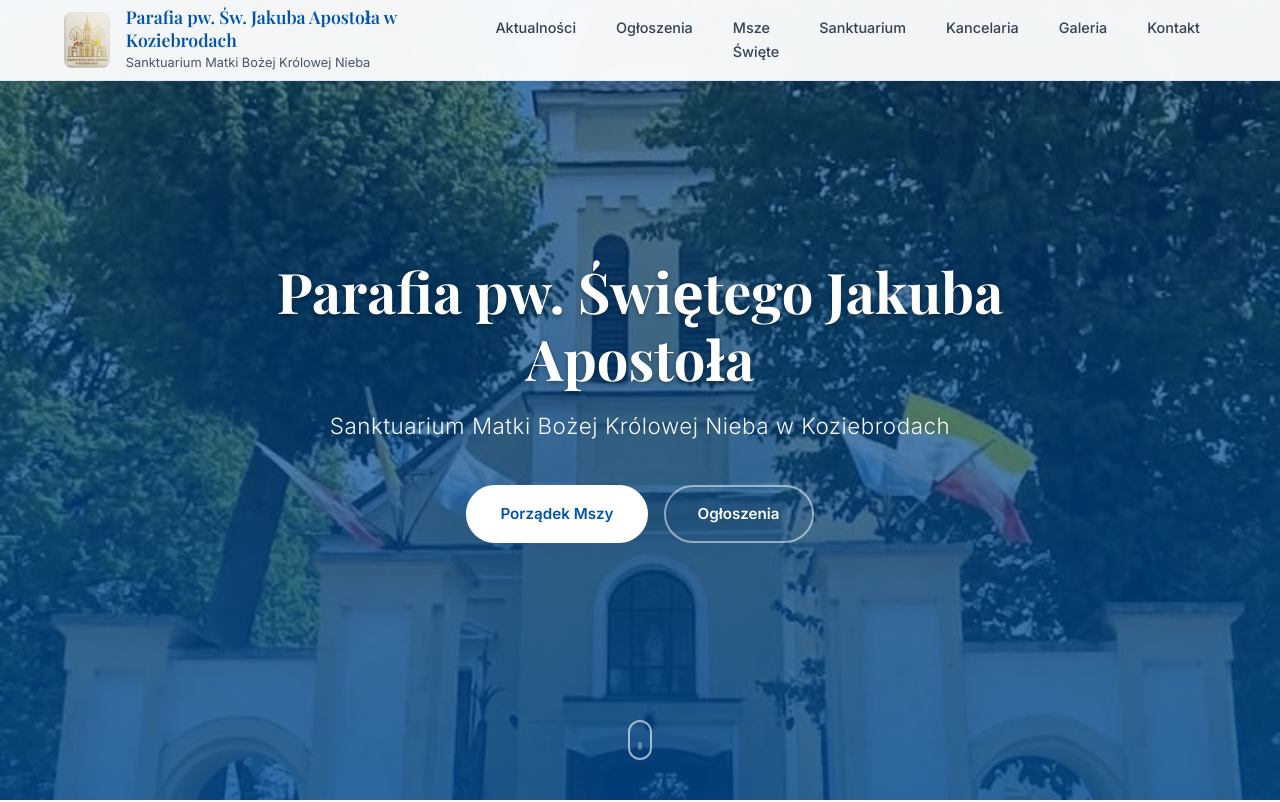
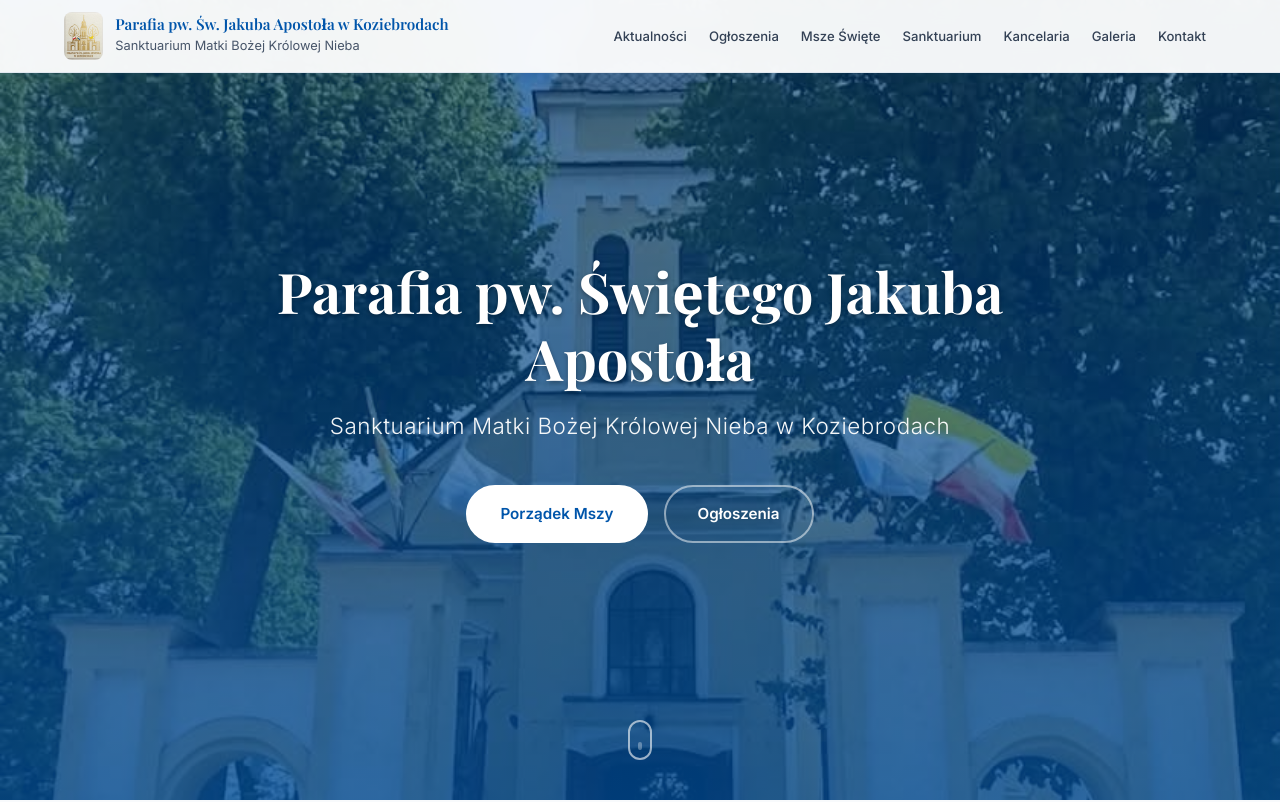
Before and after one commit to JakubPielgrzym/parafia, a plain HTML site: page index.html in a window 1280 px wide. Shown: the top 802 px of the page. Drawn offline with nearby package versions, Linux system fonts and the light colour scheme.

Commit message:
Reduce various CSS dimensions for consistency

```diff
--- a/css/style.css
+++ b/css/style.css
@@ -34,7 +34,7 @@
 
 html {
     scroll-behavior: smooth;
-    scroll-padding-top: 80px;
+    scroll-padding-top: 72px;
 }
 
 body {
@@ -70,19 +70,19 @@ body {
     display: flex;
     align-items: center;
     justify-content: space-between;
-    height: 80px;
+    height: 72px;
 }
 
 .logo {
     display: flex;
     align-items: center;
-    gap: 16px;
+    gap: 12px;
     text-decoration: none;
     color: inherit;
 }
 
 .logo img {
-    height: 56px;
+    height: 48px;
     width: auto;
     border-radius: 8px;
     object-fit: contain;
@@ -95,7 +95,7 @@ body {
 
 .logo-title {
     font-family: var(--font-heading);
-    font-size: 1.1rem;
+    font-size: 0.95rem;
     font-weight: 600;
     color: var(--color-primary);
     line-height: 1.3;
@@ -110,18 +110,19 @@ body {
 .nav-menu {
     display: flex;
     list-style: none;
-    gap: 8px;
+    gap: 2px;
 }
 
 .nav-link {
     display: block;
-    padding: 8px 16px;
+    padding: 6px 10px;
     text-decoration: none;
     color: var(--color-gray-700);
     font-weight: 500;
-    font-size: 0.9rem;
+    font-size: 0.82rem;
     border-radius: 8px;
     transition: var(--transition);
+    white-space: nowrap;
 }
 
 .nav-link:hover {
@@ -872,7 +873,7 @@ body {
 
     .nav-menu {
         position: fixed;
-        top: 80px;
+        top: 72px;
         left: 0;
         right: 0;
         background: var(--color-white);
```
